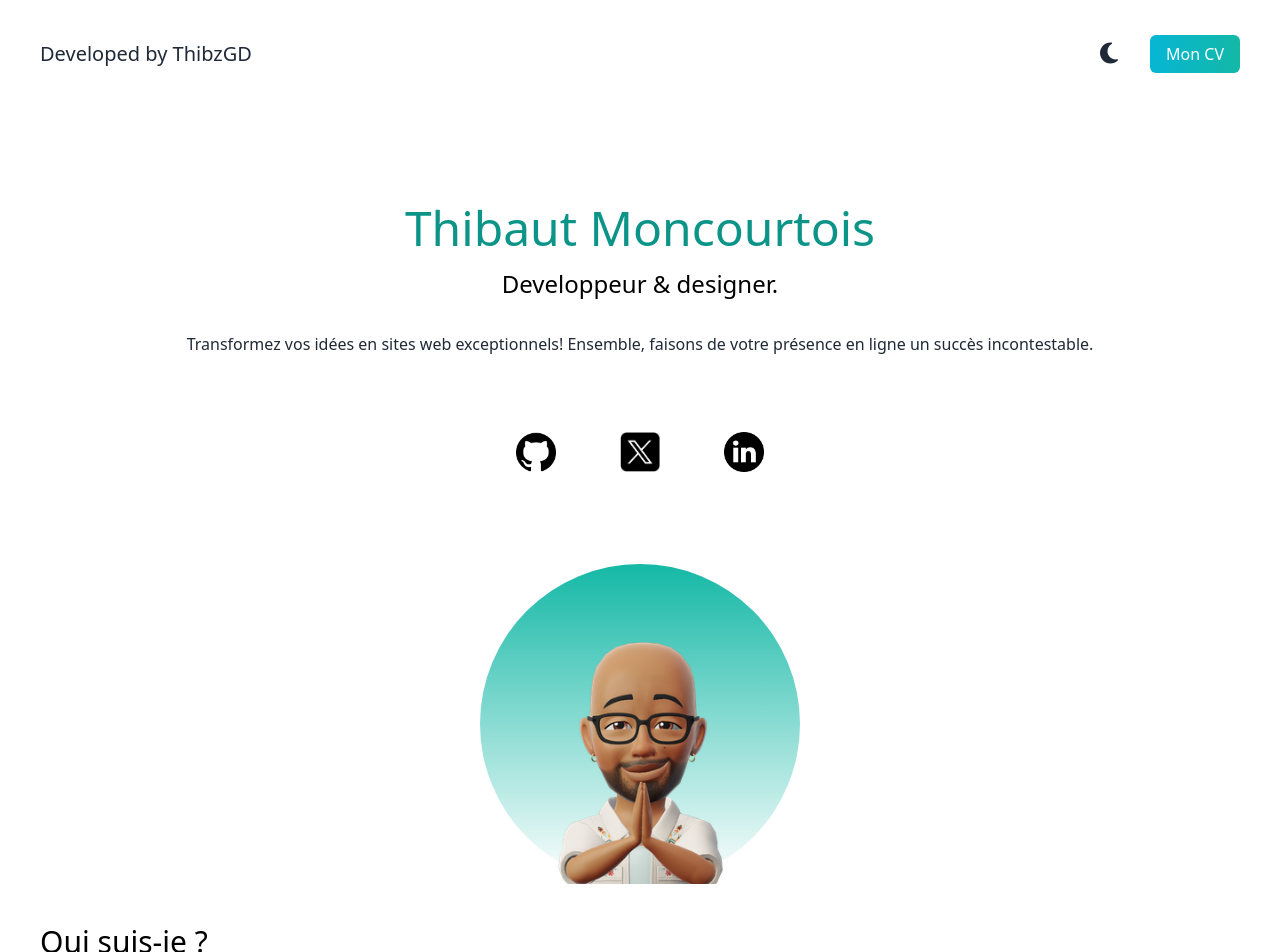
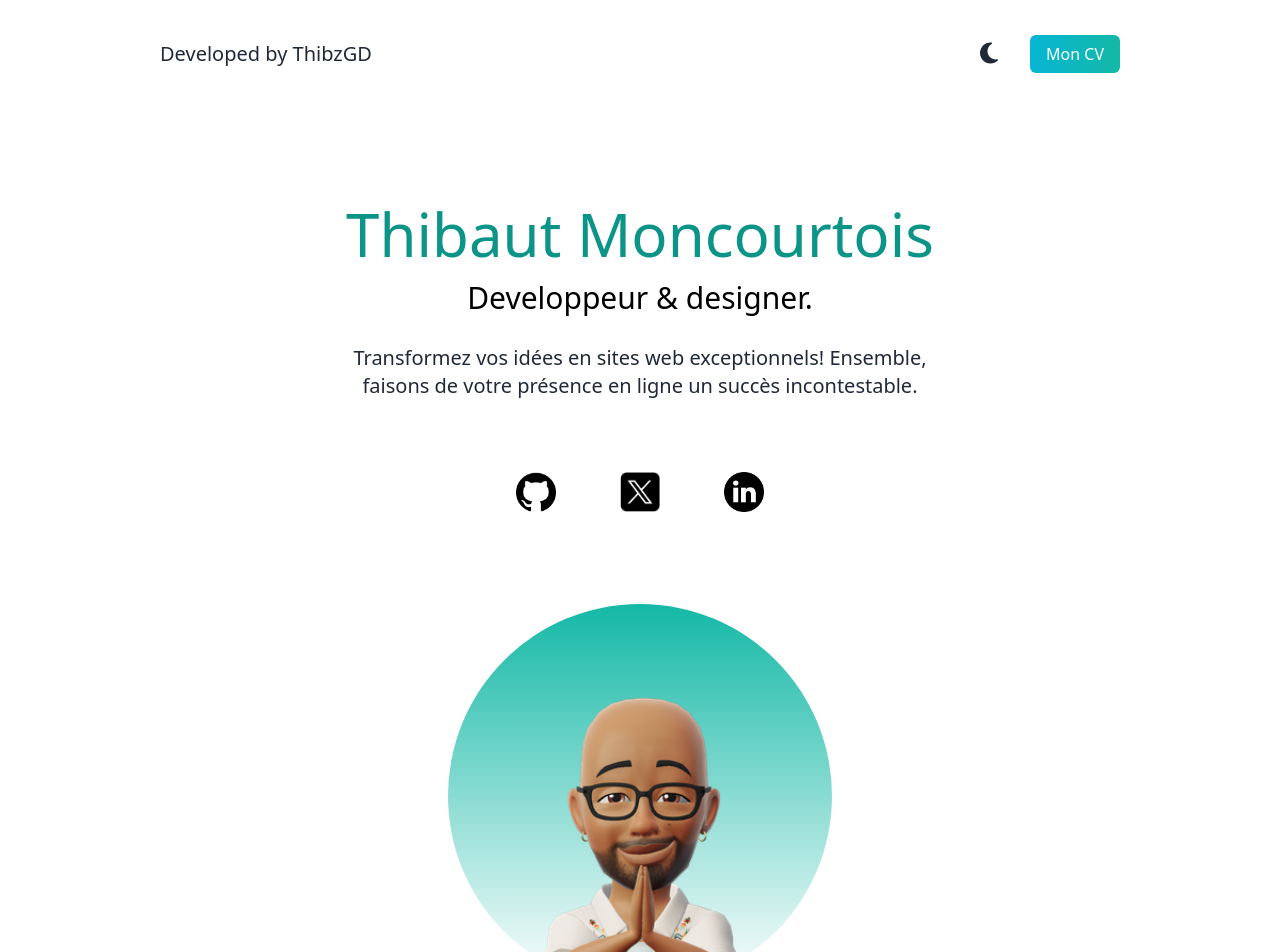
Before and after one commit to Thibaut-Moncourtois/ThibzGD.dev, a React (Vite) app: page / in a window 1280 px wide. Shown: the top 952 px of the page. Built offline with nearby package versions, Linux system fonts and the light colour scheme.

Commit message:
Début du responsive

```diff
--- a/src/components/App/App.tsx
+++ b/src/components/App/App.tsx
@@ -5,6 +5,7 @@ import './App.scss';
 import DesignIcon from '../Icon3d/CodeIcon';
 import Icon3d from '../Icon3d/Icon3d';
 import EmailIcon from '../Icon3d/EmailIcon';
+import Pokedex from '../../assets/pokedex.png';
 
 function App() {
   return (
@@ -13,7 +14,7 @@ function App() {
         <title> ThibzGD Website</title>
         <meta name="description" />
       </header>
-      <main className="bg-white px-10">
+      <main className="bg-white px-10 md:px-20 lg:px-40">
         <section className="min-h-screen">
           <nav className="py-10 mb-12 flex justify-between">
             <h1 className="text-xl">Developed by ThibzGD</h1>
@@ -32,13 +33,13 @@ function App() {
             </ul>
           </nav>
           <div className="text-center p-10">
-            <h2 className="text-5xl py-2 text-teal-600 font-medium">
+            <h2 className="text-5xl py-2 text-teal-600 font-medium md:text-6xl">
               Thibaut Moncourtois
             </h2>
-            <h3 className="text-2xl py-2 text-black">
+            <h3 className="text-2xl py-2 text-black md:text-3xl">
               Developpeur & designer.
             </h3>
-            <p className="text-md py-5 leading-8 text-gray-800">
+            <p className="text-md py-5 leading-8 text-gray-800 md:text-xl max-w-xl mx-auto">
               Transformez vos idées en sites web exceptionnels! Ensemble,
               faisons de votre présence en ligne un succès incontestable.
             </p>
@@ -75,6 +76,7 @@ function App() {
               </span>
             </p>
           </div>
+          <div className="section-icon lg:flex gap-10">
             <div className="text-center shadow-lg pb-10 rounded-xl my-10">
               <Icon3d />
               <h3 className="text-lg font-medium pt-8 pb-2">Designs Épurés</h3>
@@ -110,6 +112,7 @@ function App() {
               <p className="text-gray-800 py-1">Canva</p>
               <p className="text-gray-800 py-1">Figma</p>
             </div>
+          </div>
         </section>
 
         <section>
@@ -133,6 +136,7 @@ function App() {
               d’architect Salesforce.
             </p>
           </div>
+          <img src={Pokedex} alt="Pokedex" />
         </section>
       </main>
     </div>
--- a/src/components/Avatar/Avatar.tsx
+++ b/src/components/Avatar/Avatar.tsx
@@ -2,7 +2,7 @@ import Avatar1 from '../../assets/avatar-1.png';
 
 function Avatar() {
   return (
-    <div className="avatar flex justify-center relative mx-auto bg-gradient-to-b from-teal-500 rounded-full w-80 h-80 mt-20">
+    <div className="avatar flex justify-center relative mx-auto bg-gradient-to-b from-teal-500 rounded-full w-80 h-80 mt-20 overflow-hidden md:h-96 md:w-96">
       <img src={Avatar1} alt="avatar" />
     </div>
   );
```
Also changed, not shown: src/assets/pokedex.png (added). Lines whose indentation alone changed are shown as unchanged.
